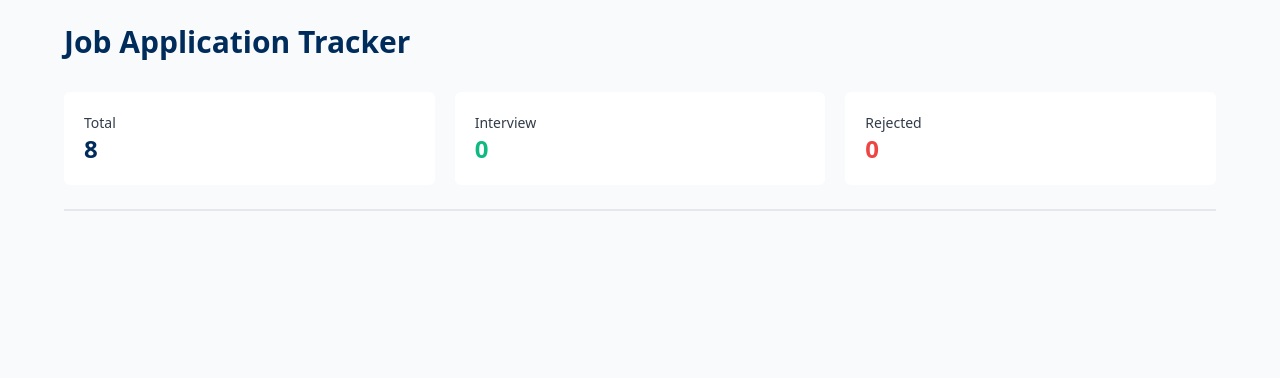
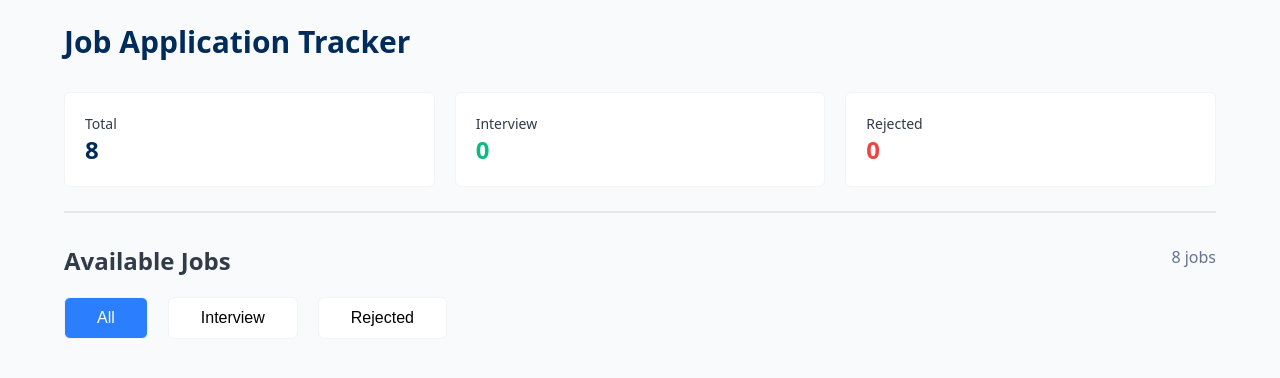
Before and after one commit to fFAYSAL/Job-Application-Tracker-assingment-4, a plain HTML site: page index.html in a window 1280 px wide. Drawn offline with nearby package versions, Linux system fonts and the light colour scheme.

Commit message:
available jobs fillter complete

```diff
--- a/index.html
+++ b/index.html
@@ -5,38 +5,69 @@
     <meta name="viewport" content="width=device-width, initial-scale=1.0">
     <title>Job Application Tracker</title>
      <script src="https://cdn.jsdelivr.net/npm/@tailwindcss/browser@4"></script>
+     <link href="https://cdn.jsdelivr.net/npm/daisyui@5" rel="stylesheet" type="text/css" />
+
+
+    <!-- icon -->
+     <link rel="stylesheet" href="https://cdnjs.cloudflare.com/ajax/libs/font-awesome/7.0.1/css/all.min.css" integrity="sha512-2SwdPD6INVrV/lHTZbO2nodKhrnDdJK9/kg2XD1r9uGqPo1cUbujc+IYdlYdEErWNu69gVcYgdxlmVmzTWnetw==" crossorigin="anonymous" referrerpolicy="no-referrer" />
 
      <link rel="stylesheet" href="./style.css">
 
      <!-- fonts -->
       <link href="https://fonts.googleapis.com/css2?family=Poppins:wght@400;600;700&family=Playfair+Display:wght@400;700&display=swap" rel="stylesheet">
+
+
+
 </head>
 <body class="min-h-screen p-6 bg-[#F8FAFC]">
-    <section class="max-w-6xl mx-auto">
+    <section class="max-w-6xl mx-auto space-y-5">
 
         <h2 class="text-3xl font-bold text-[#002C5C] mb-8">Job Application Tracker</h2>
         <div class="grid grid-cols-3 gap-5 border-b-2 border-gray-200 pb-6">
-            <div class="bg-[#FFFFFF] p-5 rounded-md">
+            <div class="bg-[#FFFFFF] p-5 border border-gray-100 rounded-md">
                 <p class="text-[#323B49] text-[14px] font-medium">Total</p>
-                <h2 class="text-[#002C5C] text-2xl font-bold">8</h2>
+                <h2 id="totalCount" class="text-[#002C5C] text-2xl font-bold">8</h2>
             </div>
-            <div class="bg-[#FFFFFF] p-5 rounded-md">
+            <div class="bg-[#FFFFFF] p-5 border border-gray-100  rounded-md">
                 <p class="text-[#323B49] text-[14px] font-medium">Interview</p>
-                <h2 class="text-[#10B981] text-2xl font-bold">0</h2>
+                <h2 id="interviewCount" class="text-[#10B981] text-2xl font-bold">0</h2>
             </div>
-            <div class="bg-[#FFFFFF] p-5 rounded-md">
+            <div class="bg-[#FFFFFF] p-5 border border-gray-100 rounded-md">
                 <p class="text-[#323B49] text-[14px] font-medium">Rejected</p>
-                <h2 class="text-[#EF4444] text-2xl font-bold">0</h2>
+                <h2 id="rejectedCount" class="text-[#EF4444] text-2xl font-bold">0</h2>
             </div>
+
+        </div>
+
+        <!-- Available Jobs -->
+        <div class="flex justify-between mt-8 mb-5">
+            <h3 class="text-[#323B49] text-2xl font-bold">Available Jobs</h3>
+            <p id="jobStatusText" class="text-[#64748B] font-medium">8 jobs</p>
+        </div>
+
+
+        <div class="flex gap-5 mb-5">
+            <button class="filter-btn geist-fonts px-8 py-2 bg-blue-500 text-white border rounded-md border-gray-100 cursor-pointer ">All
+            </button>
+            <button class="filter-btn geist-fonts px-8 py-2 rounded-md bg-white text-black border border-gray-100 cursor-pointer ">Interview
+
+            </button>
+
+            <button class="filter-btn geist-fonts font-[12px] px-8 py-2 rounded-md bg-white text-black border border-gray-100 cursor-pointer ">Rejected
+
+            </button>
+        </div>
+
+
+        <!-- card section -->
+
+
+    </section>
 
 
 
 
-        </div>
+<script src="script.js"></script>
 
-
-
-
-    </section>
 </body>
 </html>
--- a/style.css
+++ b/style.css
@@ -2,3 +2,7 @@
     font-family: "Geist", sans-serif;
 
 }
+
+.active-btn {
+    @apply bg-blue-500 text-white;
+}
```
Also changed, not shown: jobs.png (added), script.js (added).
